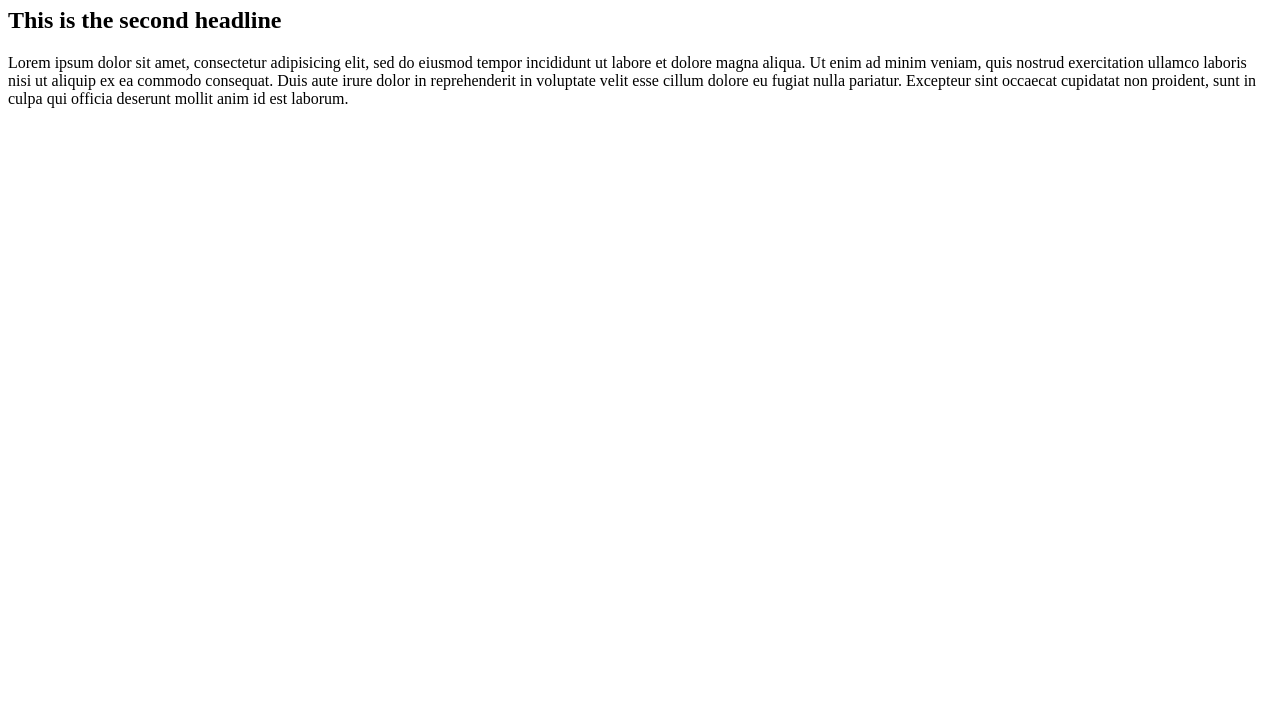
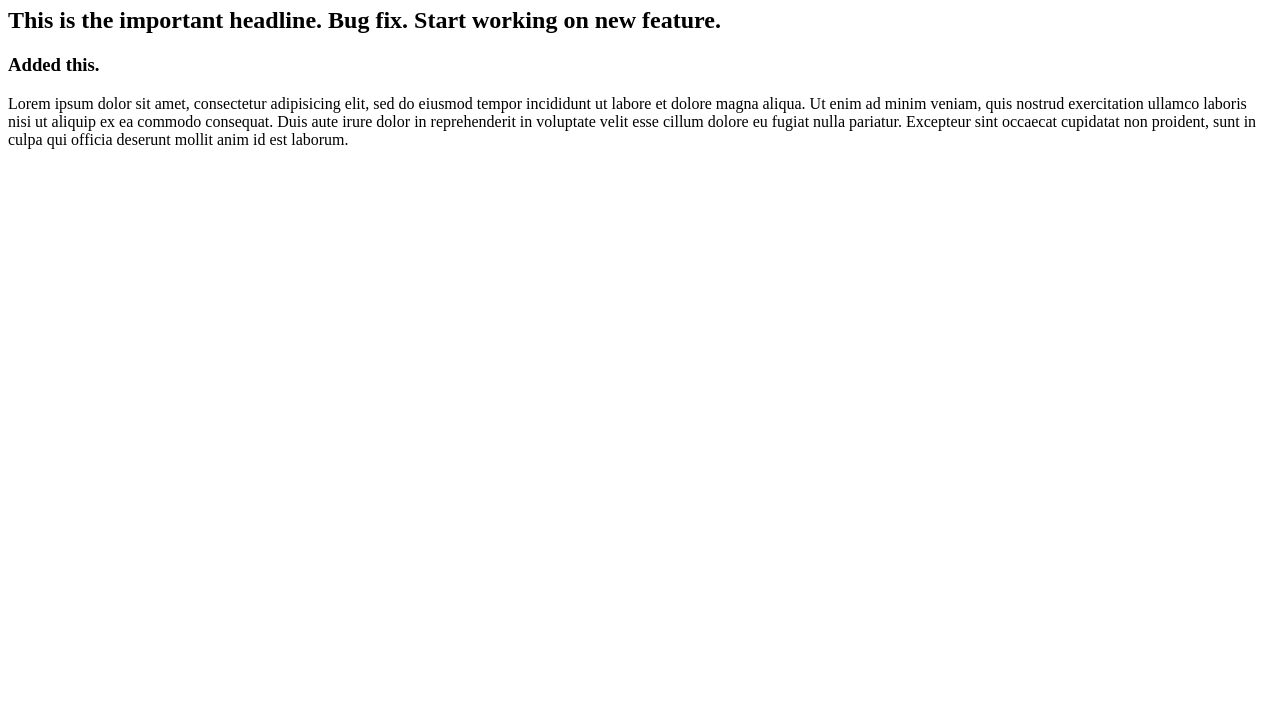
Before and after one commit to ckirschberg/Git1, a plain HTML site: page index.html in a window 1280 px wide. Shown: the part 73-800 px from the top of the page. Drawn offline with Linux system fonts and the light colour scheme.

Commit message:
added new header

```diff
--- a/index.html
+++ b/index.html
@@ -7,7 +7,12 @@
 <body>
 
 <h1>This is a headline</h1>
-<h2>This is the second headline</h2>
+
+<h2>This is the important headline. Bug fix. Start working on new feature.</h2>
+
+<h3>Added this.</h3>
+
+
 <p>Lorem ipsum dolor sit amet, consectetur adipisicing elit, sed do eiusmod
 tempor incididunt ut labore et dolore magna aliqua. Ut enim ad minim veniam,
 quis nostrud exercitation ullamco laboris nisi ut aliquip ex ea commodo
```
